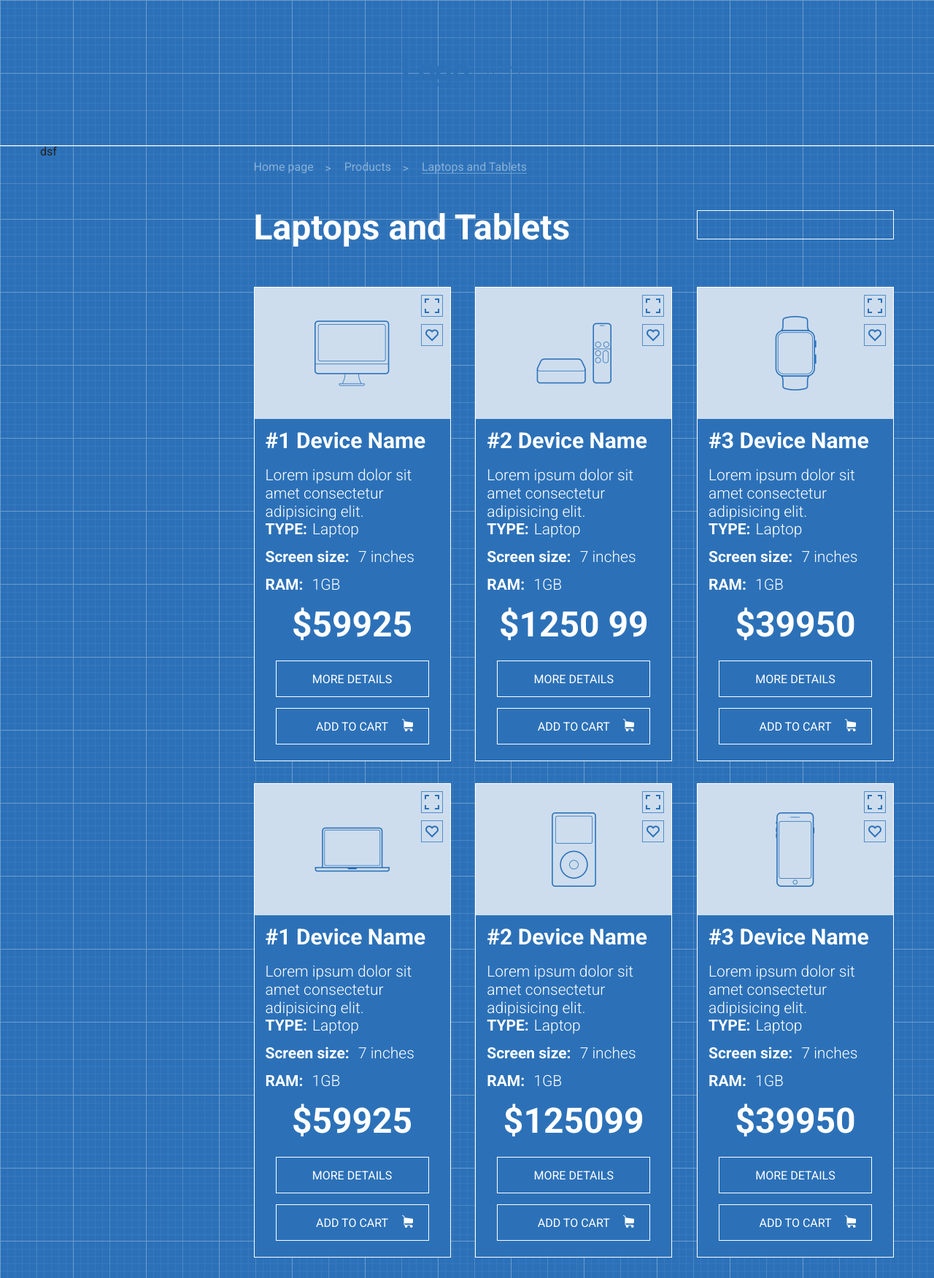
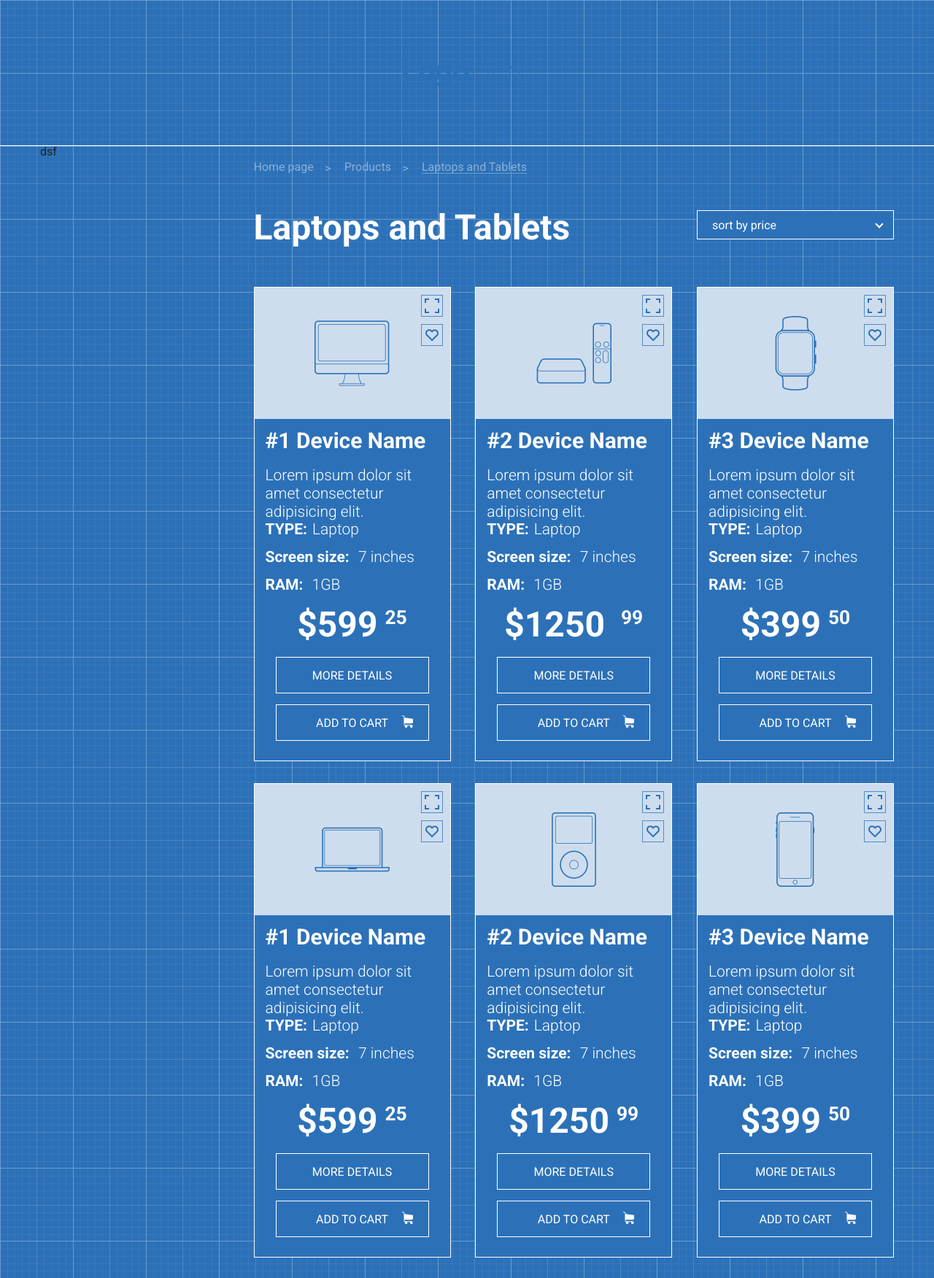
Before and after one commit to Sergii92/sergii92.github.io, a plain HTML site: page index.html in a window 1280 px wide. Shown: the part 300-2051 px from the top of the page at 73% size. Drawn offline with Linux system fonts and the light colour scheme.

Commit message:
застилизовал кнопки

```diff
--- a/index.html
+++ b/index.html
@@ -108,7 +108,30 @@
           </div>
           <div class="devise">
             <div class="product-type"><h2>Laptops and Tablets</h2></div>
-            <div class="product-sort"></div>
+            <div class="product-sort">
+              <ul>
+                <li class="product-sort_list">
+                  <a href="" class="product-sort_link">sort by price</a>
+                  <ul class="product-sort_submenu">
+                    <li class="product-sort_submenu_list">
+                      <a href="" class="product-sort_submenu_link"
+                        >sort by name</a
+                      >
+                    </li>
+                    <li class="product-sort_submenu_list">
+                      <a href="" class="product-sort_submenu_link"
+                        >sort by date</a
+                      >
+                    </li>
+                    <li class="product-sort_submenu_list">
+                      <a href="" class="product-sort_submenu_link"
+                        >sort by popularity</a
+                      >
+                    </li>
+                  </ul>
+                </li>
+              </ul>
+            </div>
           </div>
           <div class="products-list">
             <div class="product">
@@ -131,9 +154,11 @@
               <div class="product_price">
                 <p>$599<sup>25</sup></p>
               </div>
-              <div class="details">more details</div>
+              <div class="details">
+                <button>more details</button>
+              </div>
               <div class="product-cart">
-                Add to cart
+                <button>add to cart</button>
                 <div class="basket"></div>
               </div>
             </div>
@@ -155,9 +180,11 @@
                 <h4><span class="Bold">RAM: </span>1GB</h4>
               </div>
               <div class="product_price">$1250 <sup>99</sup></div>
-              <div class="details">more details</div>
+              <div class="details">
+                <button>more details</button>
+              </div>
               <div class="product-cart">
-                Add to cart
+                <button>add to cart</button>
                 <div class="basket"></div>
               </div>
             </div>
@@ -181,9 +208,11 @@
               <div class="product_price">
                 <p>$399<sup>50</sup></p>
               </div>
-              <div class="details">more details</div>
+              <div class="details">
+                <button>more details</button>
+              </div>
               <div class="product-cart">
-                Add to cart
+                <button>add to cart</button>
                 <div class="basket"></div>
               </div>
             </div>
@@ -207,9 +236,11 @@
               <div class="product_price">
                 <p>$599<sup>25</sup></p>
               </div>
-              <div class="details">more details</div>
+              <div class="details">
+                <button>more details</button>
+              </div>
               <div class="product-cart">
-                Add to cart
+                <button>add to cart</button>
                 <div class="basket"></div>
               </div>
             </div>
@@ -233,9 +264,11 @@
               <div class="product_price">
                 <p>$1250<sup>99</sup></p>
               </div>
-              <div class="details">more details</div>
+              <div class="details">
+                <button>more details</button>
+              </div>
               <div class="product-cart">
-                Add to cart
+                <button>add to cart</button>
                 <div class="basket"></div>
               </div>
             </div>
@@ -259,9 +292,11 @@
               <div class="product_price">
                 <p>$399<sup>50</sup></p>
               </div>
-              <div class="details">more details</div>
+              <div class="details">
+                <button>more details</button>
+              </div>
               <div class="product-cart">
-                Add to cart
+                <button>add to cart</button>
                 <div class="basket"></div>
               </div>
             </div>
@@ -285,9 +320,11 @@
               <div class="product_price">
                 <p>$599<sup>25</sup></p>
               </div>
-              <div class="details">more details</div>
+              <div class="details">
+                <button>more details</button>
+              </div>
               <div class="product-cart">
-                Add to cart
+                <button>add to cart</button>
                 <div class="basket"></div>
               </div>
             </div>
@@ -311,9 +348,11 @@
               <div class="product_price">
                 <p>$1250<sup>50</sup></p>
               </div>
-              <div class="details">more details</div>
+              <div class="details">
+                <button>more details</button>
+              </div>
               <div class="product-cart">
-                Add to cart
+                <button>add to cart</button>
                 <div class="basket"></div>
               </div>
             </div>
@@ -337,9 +376,11 @@
               <div class="product_price">
                 <p>$399<sup>50</sup></p>
               </div>
-              <div class="details">more details</div>
+              <div class="details">
+                <button>more details</button>
+              </div>
               <div class="product-cart">
-                Add to cart
+                <button>add to cart</button>
                 <div class="basket"></div>
               </div>
             </div>
@@ -351,9 +392,7 @@
       </div>
     </main>
     <footer>
-      <div class="copyright">
-        &copy;Copyright 2017
-      </div>
+      <div class="copyright">&copy; Copyright 2017</div>
     </footer>
   </body>
 </html>
--- a/style.css
+++ b/style.css
@@ -247,19 +247,90 @@ li:hover a:only-child:after {
   font-weight: bold;
 }
 
-.product-sort {
+.product-sort_list {
   width: 270px;
   height: 40px;
   border: 1px solid white;
+  border-bottom: 1px solid white;
   margin-bottom: 60px;
+  z-index: 1;
+}
+
+.product-sort_link,
+.product-sort_submenu_link {
+  text-decoration: none;
+}
+.product-sort_list {
+  position: relative;
+  background-color: #2c71b8;
+}
+
+.product-sort_submenu {
+  position: absolute;
+  top: 95%;
+  left: -1px;
+  height: 120px;
+  border: 1px solid white;
+  width: 101%;
+
+  display: none;
+}
+.product-sort_list:hover .product-sort_submenu {
+  display: block;
+}
+
+.product-sort_link {
+  display: block;
+  height: 40px;
+  color: white;
+  line-height: 40px;
+  padding-left: 20px;
+}
+.product-sort_link:after {
+  content: "";
+  display: block;
+  border: 2px solid white;
+  height: 6px;
+  width: 6px;
+  border-left: none;
+  border-top: none;
+  position: absolute;
+  bottom: 16px;
+  right: 15px;
+  transform: rotate(45deg);
+}
+
+.product-sort_submenu_list {
+  display: block;
+
+  width: 100%;
+  line-height: 41px;
+  border-bottom: 1px solid white;
+  background-color: #2c71b8;
+}
+.product-sort_submenu_list:hover {
+  background-color: #fff;
+}
+.product-sort_submenu_list:hover .product-sort_submenu_link {
+  color: #2c71b8;
+}
+
+.product-sort_submenu_link {
+  color: white;
+  padding-left: 20px;
 }
 
 .product {
   height: 650px;
   width: 270px;
   border: 1px solid white;
-  margin-bottom: 30px;
+  margin-top: 30px;
   background-color: #2c71b8;
+}
+.product:first-child,
+.product:nth-child(2),
+.product:nth-child(3) {
+  margin-top: 0;
 }
 
 .products-list {
@@ -267,6 +338,7 @@ li:hover a:only-child:after {
   flex-wrap: wrap;
   justify-content: space-between;
   margin-top: 0px;
+  padding-top: 0;
 }
 
 .product-img {
@@ -371,7 +443,7 @@ img {
 
 .details {
   margin-bottom: 15px;
-  margin-top: 25px;
+  margin-top: 20px;
 }
 
 .product-cart {
@@ -395,7 +467,7 @@ img {
 .load-more {
   color: #f1f6fa;
   font-size: 21px;
-
+  margin-top: 40px;
   text-align: center;
   margin-bottom: 90px;
 }
@@ -410,3 +482,20 @@ footer {
   text-align: center;
   line-height: 100px;
 }
+
+button {
+  padding: 0;
+  border: none;
+  font: inherit;
+  color: inherit;
+  background-color: transparent;
+  width: 100%;
+  height: 100%;
+  text-transform: uppercase;
+}
+
+sup {
+  font-size: 55%;
+  vertical-align: super;
+  margin-left: 10px;
+}
```
